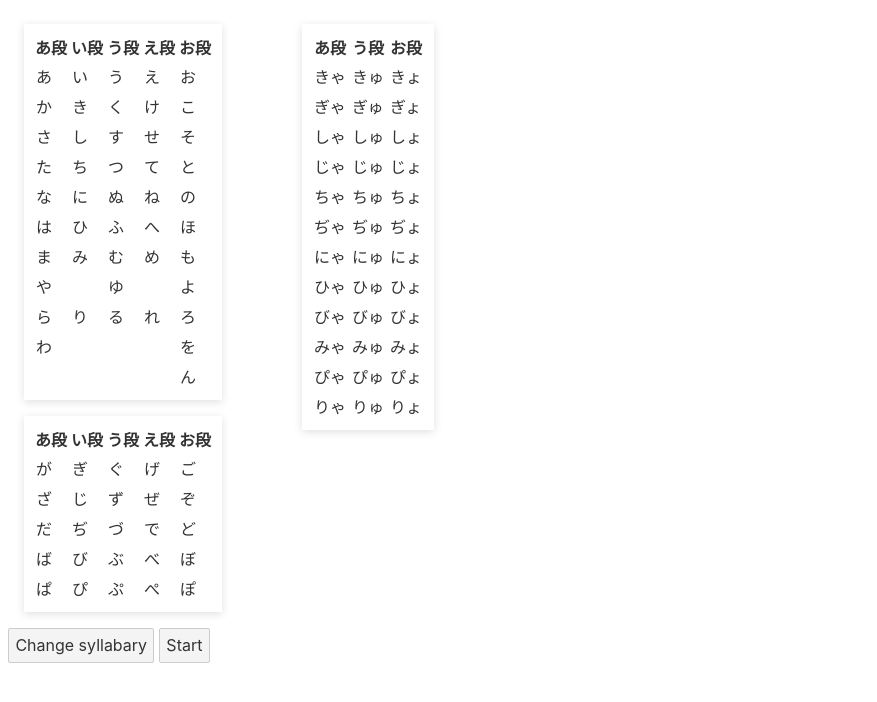
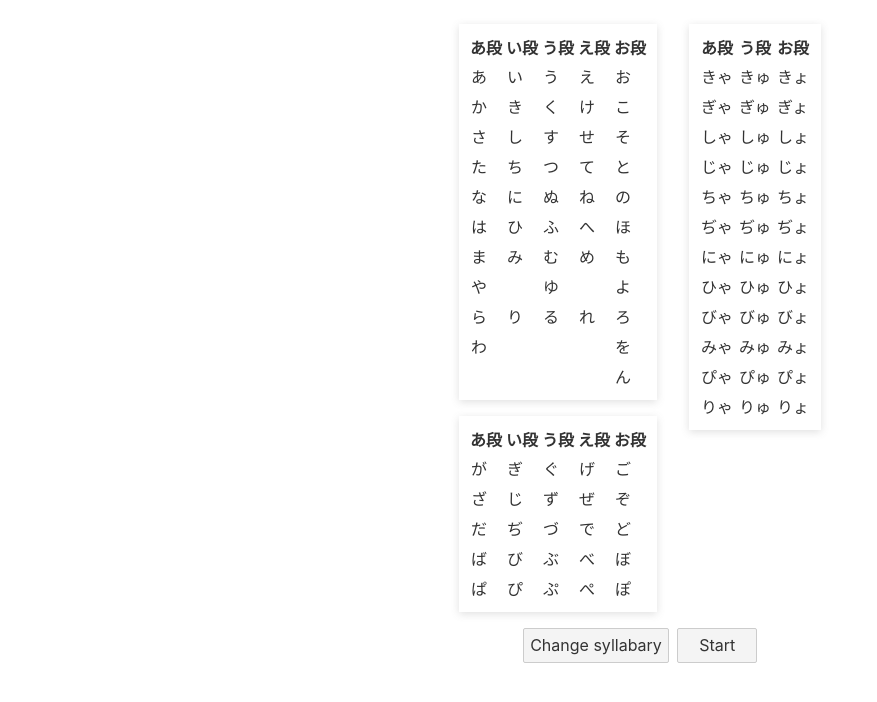
Before and after one commit to kamoshi/kana-study, a Svelte app: page / in a window 1280 px wide. Shown: the top 702 px of the page, without its empty margins (0-877 px from the left). Built offline with nearby package versions, Linux system fonts and the light colour scheme.

Commit message:
Fix styling

```diff
--- a/public/index.html
+++ b/public/index.html
@@ -14,5 +14,6 @@
 </head>
 
 <body>
+	<div id="root"></div>
 </body>
 </html>
--- a/src/App.svelte
+++ b/src/App.svelte
@@ -35,18 +35,30 @@ import { storage } from "./storage";
 	onDestroy(() => (unsubState(), unsubHistory()))
 </script>
 
-<main>
+<div>
 	{#if currentState === 'select'}
 		<Chart {mode} {selected} on:select={onSelect} />
-		<button on:click={() => mode = (mode === 'hiragana') ? 'katakana' : 'hiragana'}>Change syllabary</button>
-		<button on:click={onStart}>Start</button>
+		<div class="buttons">
+			<button on:click={() => mode = (mode === 'hiragana') ? 'katakana' : 'hiragana'}>Change syllabary</button>
+			<button on:click={onStart}>Start</button>
+		</div>
 	{:else if currentState === 'quiz'}
 		<Quiz {mode} {kana} />
 	{:else if currentState === 'results'}
 		<Results history={currentHistory} />
 	{/if}
-</main>
+</div>
 
 <style lang="scss">
+	.buttons {
+		display: flex;
+		flex-direction: row;
+		justify-content: center;
 
+		button {
+			min-width: 5em;
+			margin-left: 0.25em;
+			margin-right: 0.25em;
+		}
+	}
 </style>
--- a/src/chart/Chart.svelte
+++ b/src/chart/Chart.svelte
@@ -43,9 +43,6 @@ import Table from "./Table.svelte";
 <style lang="scss">
   section {
     display: flex;
-
-    .column:first-of-type {
-      margin-right: 3em;
-    }
+    justify-content: center;
   }
 </style>
--- a/src/main.ts
+++ b/src/main.ts
@@ -1,10 +1,8 @@
 import App from './App.svelte';
 
-const app = new App({
-	target: document.body,
-	props: {
-		//name: 'world'
-	}
-});
+const target = document.getElementById("root")!;
+//const target = root.attachShadow({ mode: 'open' });
+
+const app = new App({ target });
 
 export default app;
--- a/src/quiz/Input.svelte
+++ b/src/quiz/Input.svelte
@@ -33,12 +33,12 @@ import Info from "./Info.svelte";
   <div class="bigger">
     {target}
   </div>
-  <div>
+  <div class="input-field">
     <label for="guess-input">Please enter the romaji below</label>
     <input id="guess-input" type="text" autocomplete="off" bind:value={input}>
   </div>
 
-  <div class="button">
+  <div class="buttons">
     <button type="button" on:click={onSkip}>Skip</button>
     <button type="submit" on:click={onCheck}>Check</button>
   </div>
@@ -51,8 +51,26 @@ import Info from "./Info.svelte";
     flex-direction: column;
     align-items: center;
     padding: 1em;
-  }
-  .bigger {
-    font-size: 5em;
+
+    .bigger {
+      margin: 1em;
+      font-size: 5em;
+      line-height: 1em;
+    }
+
+    .input-field {
+      display: flex;
+      flex-direction: column;
+      align-items: center;
+      margin: 1em;
+
+      label {
+        margin-bottom: 0.5em;
+      }
+    }
+
+    button {
+      min-width: 5em;
+    }
   }
 </style>
--- a/src/results/Results.svelte
+++ b/src/results/Results.svelte
@@ -19,9 +19,24 @@ import Action from "./Action.svelte";
       {/each}
     </tbody>
   </table>
-  <button on:click={() => state.set('select')}>Back</button>
+  <div class="buttons">
+    <button on:click={() => state.set('select')}>Back</button>
+  </div>
 </section>
 
 <style lang="scss">
+  section {
+    display: flex;
+    flex-direction: column;
+    justify-content: center;
+  }
+  .buttons {
+    display: flex;
+    justify-content: center;
+    margin-top: 1em;
 
+    button {
+      min-width: 5em;
+    }
+  }
 </style>
```
